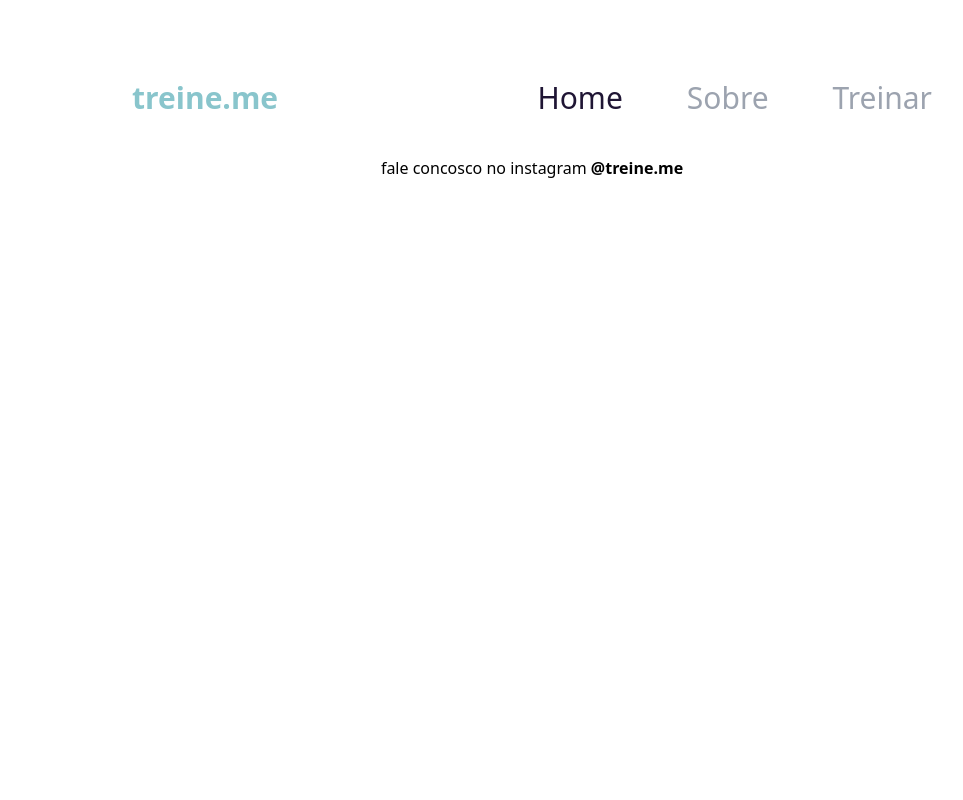
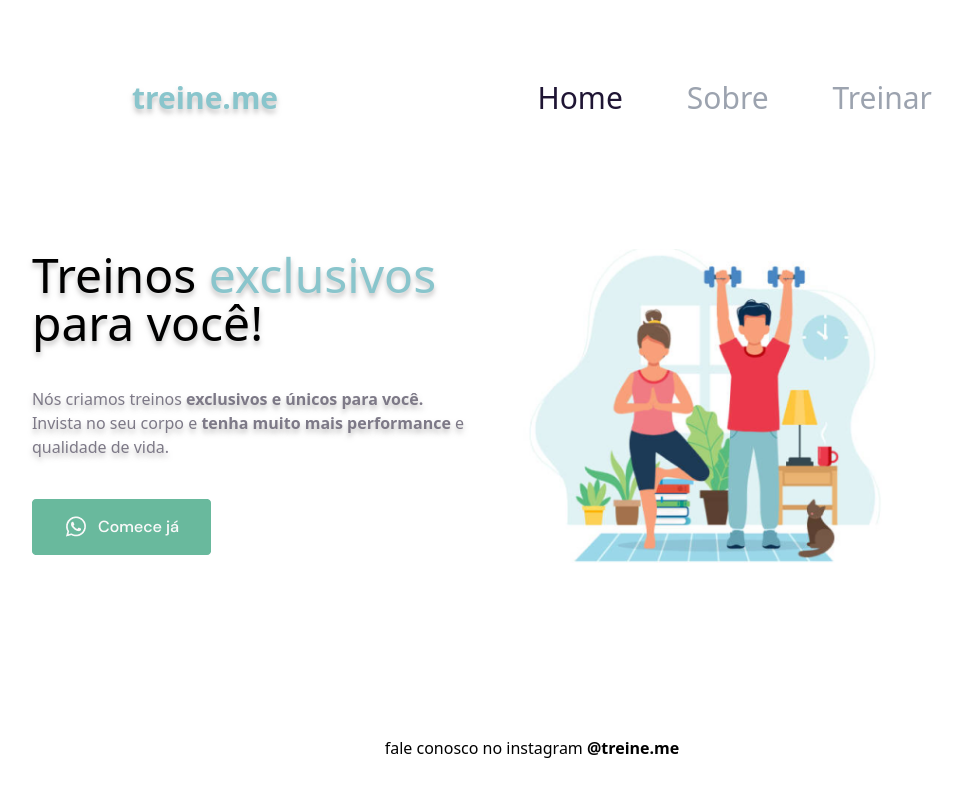
Before and after one commit to Luizbernardi/AtividadeFigmaRevisaoProva, a website: page index.html in a window 1280 px wide. Shown: the whole page, without its empty margins (108-1071 px from the left). Drawn offline with nearby package versions, Linux system fonts and the light colour scheme; files that its build step writes are made by us from their sources.

Commit message:
feat(atividade Completa):Terminando atividade aula desenvolvimento web

```diff
--- a/index.html
+++ b/index.html
@@ -9,12 +9,13 @@
         rel="stylesheet">
     <script src="https://cdn.tailwindcss.com"></script>
     <title>Site simples</title>
+    <link rel="stylesheet" href="./dist/output.css">
+    <link rel="stylesheet" href="./src/styles.css">
 </head>
 
-<body class="flex flex-col min-h-screen">
-    <header>
-        <nav class="justify-start flex align-top mt-20">
-            <ul class="ml-60 ">
+<body class="flex flex-col min-h-screen ">
+    <header class="justify-start flex align-top mt-20">
+        <ul class="treineme ml-60 ">
             <li class="text-[#89C5CC] font-bold text-3xl font-sans">treine.me</li>
         </ul>
         <ul class="flex space-x-16 ml-auto mr-60 ">
@@ -22,14 +23,30 @@
             <li class="text-3xl text-gray-400"><a href="Sobre.html">Sobre</a></li>
             <li class="text-3xl text-gray-400"><a href=" Treinar.html">Treinar</a></li>
         </ul>
-        </nav>
     </header>
-    <div>
-        <div></div>
-        <div></div>
+    <main class="flex-grow grid grid-cols-2 items-center justify-center ml-32 mr-60">
+        <div class="flex flex-col items-start justify-center space-y-10 mx-auto">
+            <h1 class="text-5xl">
+                Treinos <span class="text-[#89C5CC]">exclusivos <br></span>para você!
+            </h1>
+            <p class="text-[#7D7987]">
+                Nós criamos treinos <span class="font-bold">exclusivos e únicos para você.</span><br>Invista no seu
+                corpo e <span class="font-bold">tenha muito mais performance</span>
+                e<br> qualidade de vida.
+            </p>
+            <a href="https://www.whatsapp.com/">
+                <button class="bg-transparent border-none">
+                    <img src="./img/Primary.png" alt="Botão icone whatsApp" class="w-auto h-auto">
+                </button>
+            </a>
         </div>
-    <footer class="text-center py-10">
-        fale concosco no instagram <strong>@treine.me</strong>
+        <div class="flex items-center justify-center">
+            <img src="./img/Right.png" alt="Imagem de uma mulher fazendo yoga e um homem fazendo exercicios fisicos ">
+        </div>
+    </main>
+
+    <footer class="text-center py-10 mt-auto">
+        <a href="">fale conosco no instagram <strong>@treine.me</strong></a>
     </footer>
 </body>
 
--- a/src/styles.css
+++ b/src/styles.css
@@ -0,0 +1,7 @@
+main {
+    text-shadow: 0px 4px 5px rgba(140, 137, 137, 0.5);
+}
+
+.treineme {
+    text-shadow: 0px 4px 5px rgba(140, 137, 137, 0.5);
+}
--- a/tailwind.config.js
+++ b/tailwind.config.js
@@ -1,6 +1,6 @@
 /** @type {import('tailwindcss').Config} */
 module.exports = {
-  content: [],
+  content: ["./src/**/*.{html,js}"],
   theme: {
     extend: {
       colors: {
@@ -12,9 +12,23 @@ module.exports = {
         orangetext: '#C25500',
         tela1white: '#ffffff',
         navgren: '#89C5CC',
-
-      }
+      },
+      borderWidth: {
+        'custom': '3px',
+      },
+      borderColor: {
+        'custom': '#7D7987',
+      },
     }
   },
-  plugins: [],
+  plugins: [
+    function ({ addUtilities }) {
+      const newUtilities = {
+        '.text-shadow-custom': {
+          textShadow: '4px 8px 12px rgba(0, 0, 0, 0.5)', // Valores aumentados para uma sombra mais evidente
+        },
+      }
+      addUtilities(newUtilities, ['responsive', 'hover'])
+    }
+  ],
 }
```
Also changed, not shown: package.json (added, +18 -0 lines), img/Primary.png (added), img/Right.png (added), 1 other file. Lines whose indentation alone changed are shown as unchanged.
